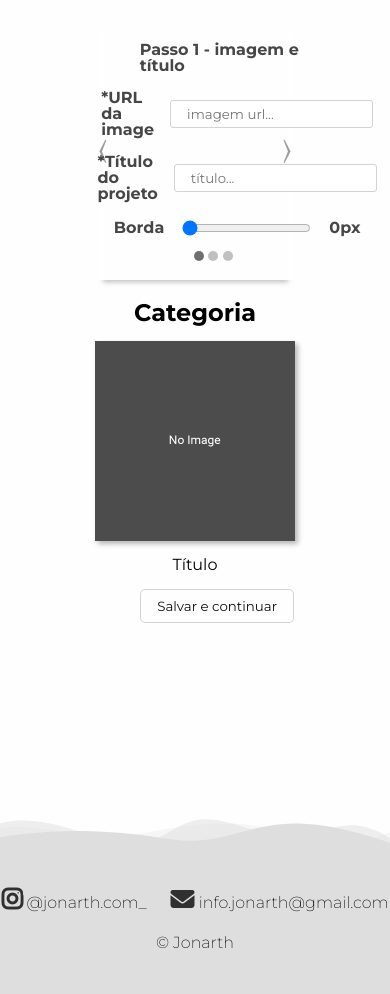
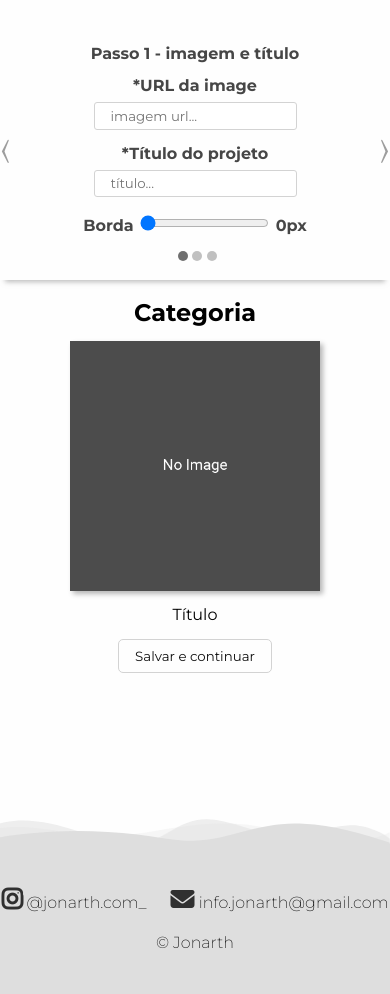
Before and after one commit to leohx2/CS50s_Web, a Django app: page /newProject in a window 390 px wide. Shown: the part 48-1042 px from the top of the page. Run offline with Django 3.2, Linux system fonts and the light colour scheme; a user stored in the database is signed in; tables that the repository leaves empty hold one stand-in row (values such as "Sample post"); some libraries are stand-ins or nearby versions.

Commit message:
Responsive is done!
Missing About me and Awards page.

```diff
--- a/FinalProject/finalproject/portfolio/static/portfolio/css/contact.css
+++ b/FinalProject/finalproject/portfolio/static/portfolio/css/contact.css
@@ -136,7 +136,7 @@
 
 /* Responsive */
 
-@media screen  and (max-width: 500px) {
+@media screen  and (max-width: 850px) {
 
     .contact {
         height: auto;
@@ -158,7 +158,7 @@
 
     .contact-fields{
         margin-left: 0;
-        padding: 2rem 2.5rem 2rem 2rem;
+        padding: 2rem 2.5rem 2rem 1rem;
         width: 100%;
     }
 
--- a/FinalProject/finalproject/portfolio/static/portfolio/css/homePage.css
+++ b/FinalProject/finalproject/portfolio/static/portfolio/css/homePage.css
@@ -14,6 +14,7 @@
     display: flex;
     justify-content: center;
     height: 100%;
+    text-align: center;
     width: 100%;
 }
 
@@ -53,8 +54,9 @@
 
 .authorDescription-buttons  {
     display: flex;
+    gap: 1rem;
+    justify-content: center;
     margin-top: 1rem;
-    gap: 1rem
 }
 
 .authorDescription-buttons button {
@@ -94,7 +96,7 @@
 }
 
 /* responsive */
-@media screen and (max-width: 500px) {
+@media screen and (max-width: 850px) {
     .homePage-authorPicture {
         display: none;
     }
--- a/FinalProject/finalproject/portfolio/static/portfolio/css/index.css
+++ b/FinalProject/finalproject/portfolio/static/portfolio/css/index.css
@@ -158,7 +158,7 @@ pre {
 }
 
 /* responsive */
-@media screen and (max-width: 500px) {
+@media screen and (max-width: 850px) {
     .material-symbols-outlined {
         display: inline-block !important;
         font-variation-settings:
--- a/FinalProject/finalproject/portfolio/static/portfolio/css/newProject.css
+++ b/FinalProject/finalproject/portfolio/static/portfolio/css/newProject.css
@@ -289,3 +289,63 @@ textarea.inputNewProject {
     color: #24242498;
     font-weight: 600;
 }
+
+/* RESPONSIVE */
+
+@media screen and (max-width: 850px){
+    .postPreview-img {
+        height: 250px;
+        width: 250px;
+    }
+
+    .carousel {
+        width: 100%;
+    }
+
+    .itemActive {
+        margin: auto;
+        width: 70%;
+    }
+
+    .labelGroup {
+        display: block;
+        text-align: center;
+    }
+
+    .carousel-nav {
+        padding: 1rem 0px;
+    }
+
+    .errorContainer {
+        padding: 1rem 0 1rem 1rem;
+    }
+
+    .saveBtnContainer {
+        justify-content: center;
+    }
+
+    .newProject-preview-save {
+        margin-right: 0px ;
+        margin-bottom: 1rem;
+    }
+
+    .labelStep1 {
+        margin-top: 0.5rem;
+    }
+
+    /* Part 2 of the new project*/
+    .newProjectMaker-container {
+        padding: 0;
+    }
+    .projectContent {
+        padding: 1rem 2rem 2rem 2rem;
+    }
+    .projectTitleFinal {
+        font-size: 3rem;
+        margin: 1.5rem 0.5rem 3rem;
+    }
+    .textContent {
+        font-weight: 300;
+        margin: 0 0.5rem;
+    }
+}
--- a/FinalProject/finalproject/portfolio/static/portfolio/css/projectPage.css
+++ b/FinalProject/finalproject/portfolio/static/portfolio/css/projectPage.css
@@ -24,7 +24,7 @@
 }
 
 /* Responsive */
-@media screen and (max-width: 500px) {
+@media screen and (max-width: 850px) {
     .project {
         padding: 0 0 2rem 0;
     }
--- a/FinalProject/finalproject/portfolio/static/portfolio/css/projects.css
+++ b/FinalProject/finalproject/portfolio/static/portfolio/css/projects.css
@@ -58,7 +58,7 @@
 }
 
 /* Responsive */
-@media screen and (max-width: 500px) {
+@media screen and (max-width: 850px) {
     .projects {
         padding: 0 0 3rem 0;
     }
--- a/FinalProject/finalproject/portfolio/static/portfolio/javaScript/NavBar/navBarRedirect.js
+++ b/FinalProject/finalproject/portfolio/static/portfolio/javaScript/NavBar/navBarRedirect.js
@@ -22,7 +22,7 @@ export function setNavBarBehavior (main, container, buttons, body) {
 
             // Select the active item considering the windows width as well
             console.log(container.offsetWidth )
-            const activeItem = container.offsetWidth > 500 ? document.querySelector(".navA.active.navBar-bigScreen") : document.querySelector(".navA.active.navBar-smallScreen");
+            const activeItem = container.offsetWidth > 850 ? document.querySelector(".navA.active.navBar-bigScreen") : document.querySelector(".navA.active.navBar-smallScreen");
 
             // Change the classes
             activeItem.classList.remove("active");
--- a/FinalProject/finalproject/portfolio/static/portfolio/javaScript/Pages/homePage.js
+++ b/FinalProject/finalproject/portfolio/static/portfolio/javaScript/Pages/homePage.js
@@ -73,9 +73,9 @@ export function homePage (main, container, backButton=false) {
         transictionMaker(()=>{
             container.classList.remove(history.state.render)
             container.classList.add('projects')
-            const activeItem = document.querySelector(".navA.active");
+            const activeItem = container.offsetWidth > 850 ? document.querySelector(".navA.active.navBar-bigScreen") : document.querySelector(".navA.active.navBar-smallScreen");
             activeItem.classList.remove("active")
-            document.querySelector("[data-page='projects']").classList.add("active")
+            container.offsetWidth > 850 ? document.querySelector(".navBar-bigScreen[data-page='projects']").classList.add("active") : document.querySelector(".navBar-smallScreen[data-page='projects']").classList.add("active")
             renderProjectsPage(main, container);
         }, "opacity fast")
     })
--- a/FinalProject/finalproject/portfolio/static/portfolio/javaScript/Pages/newProject.js
+++ b/FinalProject/finalproject/portfolio/static/portfolio/javaScript/Pages/newProject.js
@@ -143,14 +143,14 @@ function thumbnailPreview() {
 const imageThumb = `
         <div class="labelGroup">
             <label for="imageThumbInput">*URL da image</label>
-            <input class="inputNewProject" id="imageThumbInput" type="url" name="image" placeholder="imagem url..." required>
+            <input class="inputNewProject labelStep1" id="imageThumbInput" type="url" name="image" placeholder="imagem url..." required>
         </div>
 `;
 
 const inputTitle = `
         <div class="labelGroup">
             <label for="titleThumbInput">*Título do projeto</label>
-            <input class="inputNewProject" id="titleThumbInput" type="text" name="title" placeholder="título..." required>
+            <input class="inputNewProject labelStep1" id="titleThumbInput" type="text" name="title" placeholder="título..." required>
         </div>
 `;
 
```
Also changed, not shown: FinalProject/finalproject/db.sqlite3.
